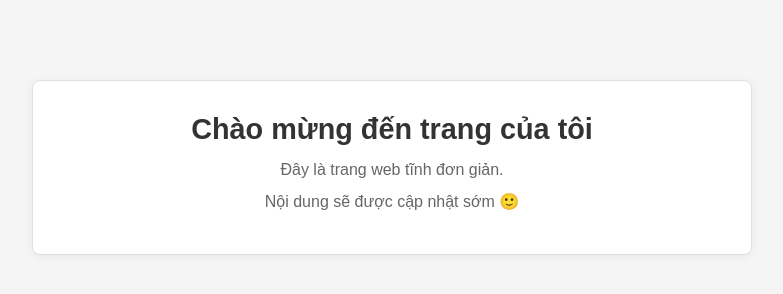
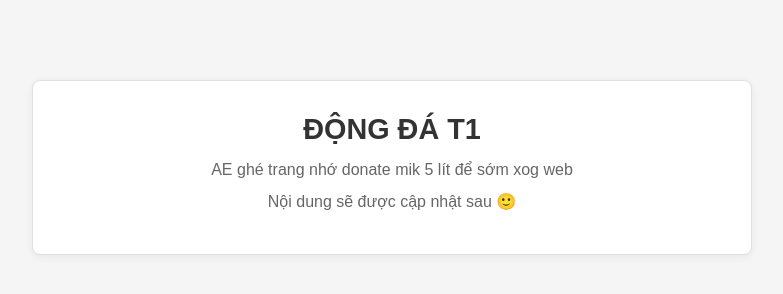
Before and after one commit to henrypro279/T1-2427, a plain HTML site: page index.html in a window 1280 px wide. Shown: the whole page, without its empty margins (248-1031 px from the left). Drawn offline with Linux system fonts and the light colour scheme; files that its build step writes are made by us from their sources.

Commit message:
Update index.html

```diff
--- a/index.html
+++ b/index.html
@@ -8,9 +8,9 @@
 </head>
 <body>
   <div class="container">
-    <h1>Chào mừng đến trang của tôi</h1>
-    <p>Đây là trang web tĩnh đơn giản.</p>
-    <p>Nội dung sẽ được cập nhật sớm 🙂</p>
+    <h1>ĐỘNG ĐÁ T1</h1>
+    <p>AE ghé trang nhớ donate mik 5 lít để sớm xog web</p>
+    <p>Nội dung sẽ được cập nhật sau 🙂</p>
   </div>
 
 
```
